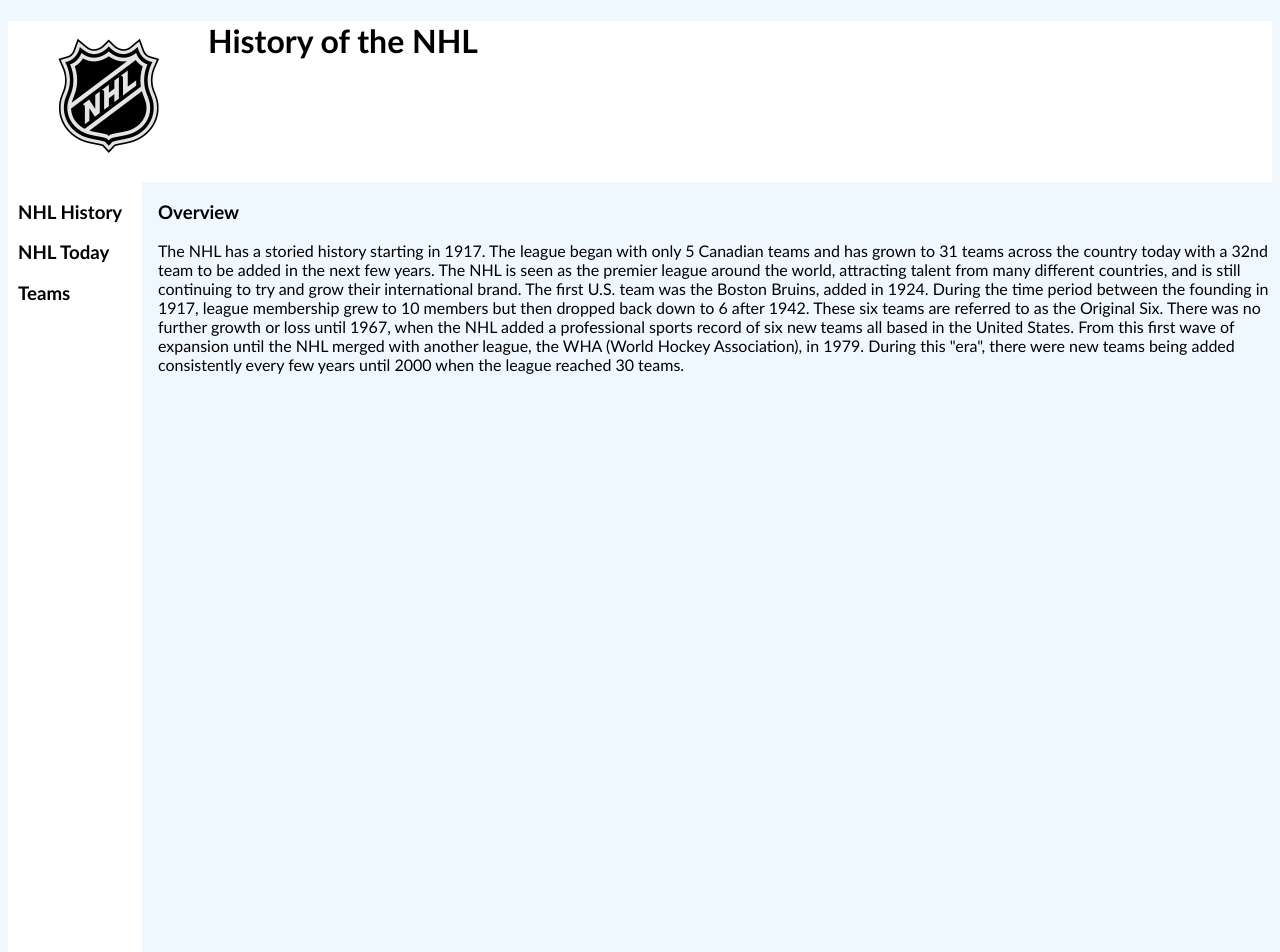
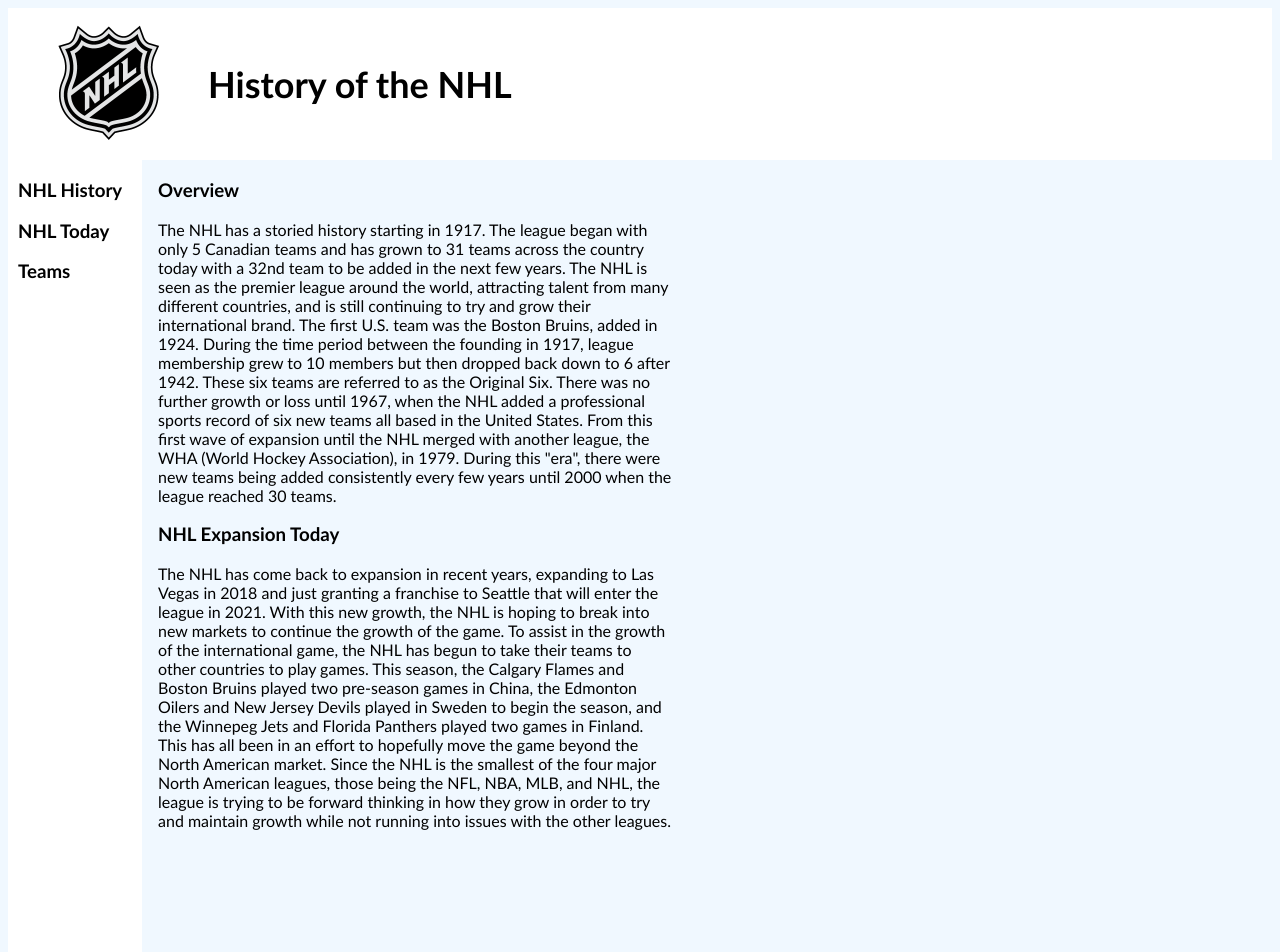
Before and after one commit to ctessier995/Activity_2, a plain HTML site: page index.html in a window 1280 px wide. Shown: the top 952 px of the page. Drawn offline with Linux system fonts and the light colour scheme.

Commit message:
Continued edits to CSS; Added more information to main page

```diff
--- a/index.html
+++ b/index.html
@@ -6,7 +6,7 @@
     <link rel="stylesheet" href="main.css" type="text/css">
 </head>
 <body>
-    <img src="NHL_logo.png">
+    <img src="NHL_logo.png" alt="Image Not Found">
     <div id="top">
         <h1>History of the NHL</h1>
     </div>
@@ -25,6 +25,15 @@
             expansion until the NHL merged with another league, the WHA (World Hockey Association), in 1979. During this "era", there were new teams being added consistently every few years until 2000 when
             the league reached 30 teams.
         </p>
+        <h3>NHL Expansion Today</h3>
+        <p>
+            The NHL has come back to expansion in recent years, expanding to Las Vegas in 2018 and just granting a franchise to Seattle that will enter the league in 2021.
+            With this new growth, the NHL is hoping to break into new markets to continue the growth of the game. To assist in the growth of the international game, the NHL
+            has begun to take their teams to other countries to play games. This season, the Calgary Flames and Boston Bruins played two pre-season games in China, the Edmonton
+            Oilers and New Jersey Devils played in Sweden to begin the season, and the Winnepeg Jets and Florida Panthers played two games in Finland. This has all been in an effort
+            to hopefully move the game beyond the North American market. Since the NHL is the smallest of the four major North American leagues, those being the NFL, NBA, MLB, and
+            NHL, the league is trying to be forward thinking in how they grow in order to try and maintain growth while not running into issues with the other leagues.
+        </p>
     </div>
 </body>
 </html>
--- a/main.css
+++ b/main.css
@@ -26,9 +26,11 @@ img {
 }
 
 #top {
+    font-size: large;
     background-color: white;
+    padding-top: 30px;
     padding-left: 200px;
-    padding-bottom: 100px;
+    padding-bottom: 30px;
 }
 
 #sidebar {
@@ -41,4 +43,5 @@ img {
 
 #text {
     margin-left: 150px;
+    margin-right: 600px;
 }
```
